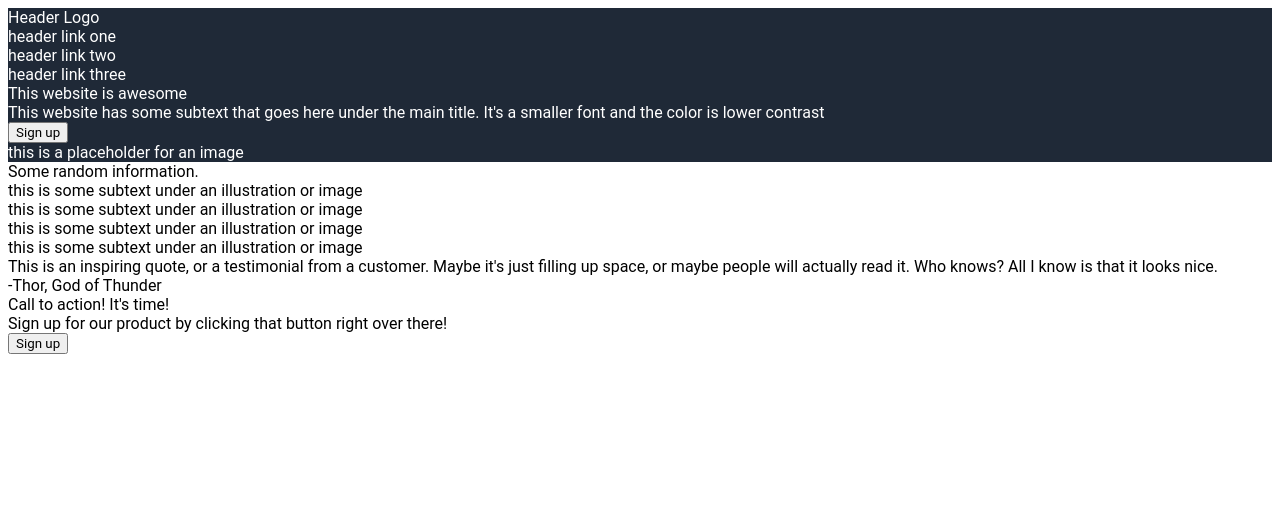
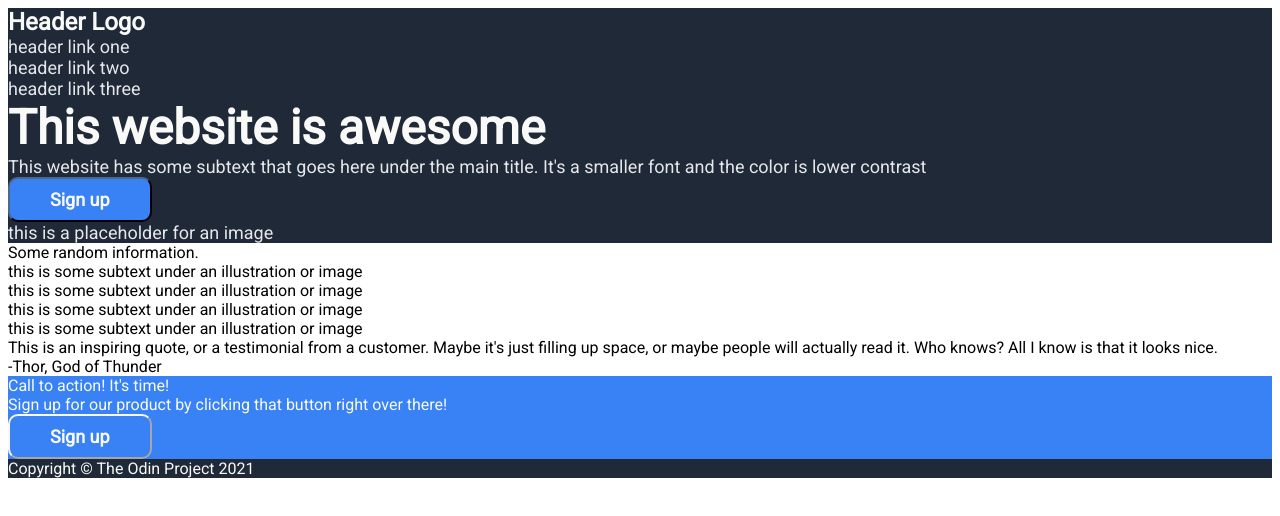
Before and after one commit to CharlieWallace17/landing-page, a plain HTML site: page index.html in a window 1280 px wide. Drawn offline with Linux system fonts and the light colour scheme.

Commit message:
Add first half of formats from css picture.
Create/organize classes and add font sizes and colors from the CSS project screenshot. This is regarding the header and content bars, footer, and buttons.

```diff
--- a/index.html
+++ b/index.html
@@ -5,11 +5,14 @@
     <meta http-equiv="X-UA-Compatible" content="IE=edge">
     <meta name="viewport" content="width=device-width, initial-scale=1.0">
     <link rel="stylesheet" href="style.css">
+    <link rel="preconnect" href="https://fonts.googleapis.com">
+    <link rel="preconnect" href="https://fonts.gstatic.com" crossorigin>
+    <link href="https://fonts.googleapis.com/css2?family=Roboto:wght@400&display=swap" rel="stylesheet">
     <title>Landing Page</title>
 </head>
 <body>
     <div class="header">
-        <div>Header Logo</div>
+        <div class="logo">Header Logo</div>
         <ul>
         <li><a href="https://google.com">header link one</a></li>
         <li><a href="https://google.com">header link two</a></li>
@@ -19,12 +22,12 @@
 
     <div class="title">
         <div class="text">
-            <div>This website is awesome</div>
-            <div>This website has some subtext that goes here under the main title. It's a smaller font and the color is lower contrast</div>
+            <div class="main-text">This website is awesome</div>
+            <div class="secondary-text">This website has some subtext that goes here under the main title. It's a smaller font and the color is lower contrast</div>
             <button>Sign up</button>
         </div>
         <div class="image">
-            <div>this is a placeholder for an image</div>
+            <div class="image-text">this is a placeholder for an image</div>
         </div>
     </div>
 
@@ -61,8 +64,8 @@
         <div class="thor">-Thor, God of Thunder</div>
     </div>
 
-    <div class="footer">
-        <div>
+    <div class="action">
+        <div class="action-box">
         <div>
         <div>Call to action! It's time!</div>
         <div>Sign up for our product by clicking that button right over there!</div>
@@ -71,5 +74,9 @@
         </div>
     </div>
 
+    <div class="footer">
+        Copyright <span>&#169;</span> The Odin Project 2021
+    </div>
+
 </body>
 </html>
--- a/style.css
+++ b/style.css
@@ -4,7 +4,13 @@
 
 a {
     text-decoration: none;
-    color: white;
+}
+
+a,
+.secondary-text,
+.image-text {
+    color: #E5E7EB;
+    font-size: 18px;
 }
 
 ul {
@@ -14,7 +20,47 @@ ul {
 }
 
 .header,
-.title {
+.title,
+.footer {
     background-color: #1F2937;
-    color: white;
 }
+
+.main-text {
+    font-size: 48px;
+    font-weight: 1000;
+}
+
+.logo {
+    font-size: 24px;
+    font-weight: 700;
+}
+
+.main-text,
+.logo,
+.footer {
+    color: #F9FAF8;
+}
+
+button {
+    background-color: #3882F6;
+    color: #F9FAF8;
+    font-size: 18px;
+    font-weight: bold;
+    border-radius: 10px;
+    padding: 10px 40px;
+}
+
+.title button {
+    border-color: #1F2937;
+}
+
+.action-box,
+.action button {
+    border-color: #F9FAF8;
+    color: #F9FAF8;
+    border-width: 2px;
+}
+
+.action-box {
+    background-color: #3882F6;
+}
```
